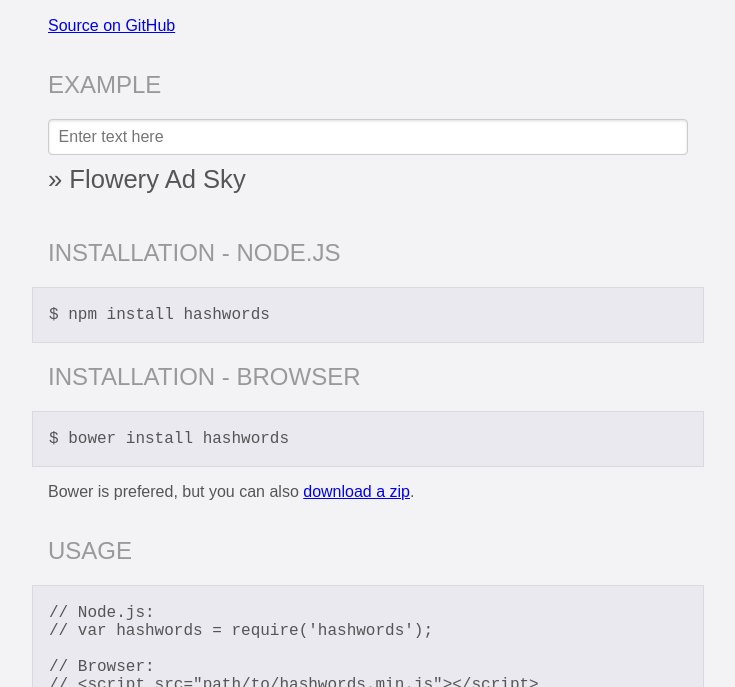
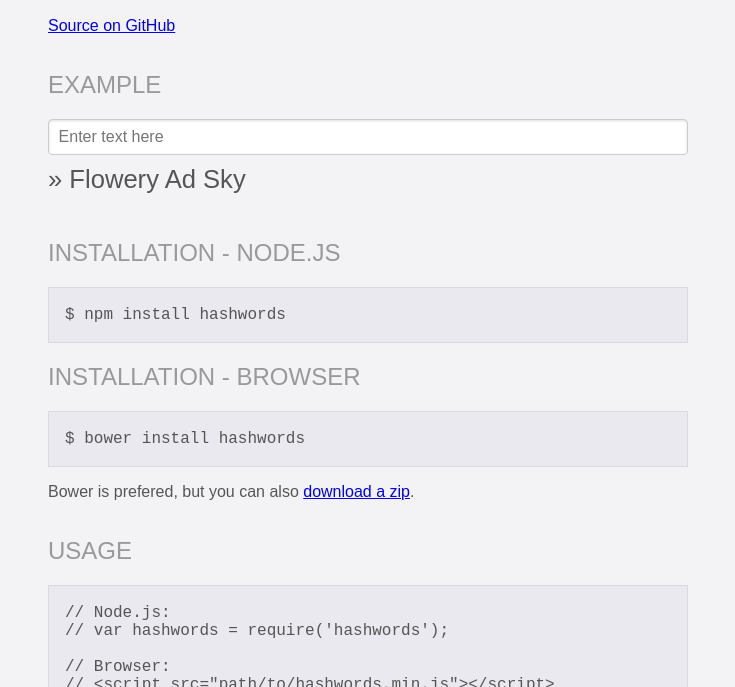
Before and after one commit to jjt/hashwords, a website: page index.html in a window 1280 px wide. Shown: the part 113-800 px from the top of the page, without its empty margins (272-1007 px from the left). Drawn offline with Linux system fonts and the light colour scheme.

Commit message:
Style tweak

```diff
--- a/css/main.css
+++ b/css/main.css
@@ -45,7 +45,6 @@ h1,h2,h3,h4,h5 {
 }
 
 pre {
-  margin:0 -1rem;
   padding:0 1rem;
   background: #e9e9ef;
   border:1px solid #dadade;
--- a/index.html
+++ b/index.html
@@ -89,6 +89,19 @@ hw.randomStr();
   <script src="dist/hashwords.min.js"></script>
   <script>
     (function(){
+      var $input = document.getElementById('input'),
+          $output = document.getElementById('output'),
+          hw = hashwords(),
+          value = $input.value || "Enter text here",
+          updateOutput = function() {
+            $output.innerHTML = "&raquo; " + hw.hashStr($input.value);
+          }
+
+      $output.innerHTML = "&raquo; " + hw.hashStr(value);
+
+      cb_addEventListener($input, 'keyup', updateOutput);
+      cb_addEventListener($input, 'change', updateOutput);
+
       /**
       * https://gist.github.com/eduardocereto/955642
       * Cross Browser helper to addEventListener.
@@ -126,18 +139,6 @@ hw.randomStr();
           }
           return false;
       };
-
-      var $input = document.getElementById('input'),
-          $output = document.getElementById('output'),
-          hw = hashwords(),
-          value = $input.value || "Enter text here";
-
-      $output.innerHTML = "&raquo; " + hw.hashStr(value);
-
-      cb_addEventListener($input, 'keyup', function(){
-        $output.innerHTML = "&raquo; " + hw.hashStr($input.value);
-      });
-
     })()
   </script>
   <script>
```
